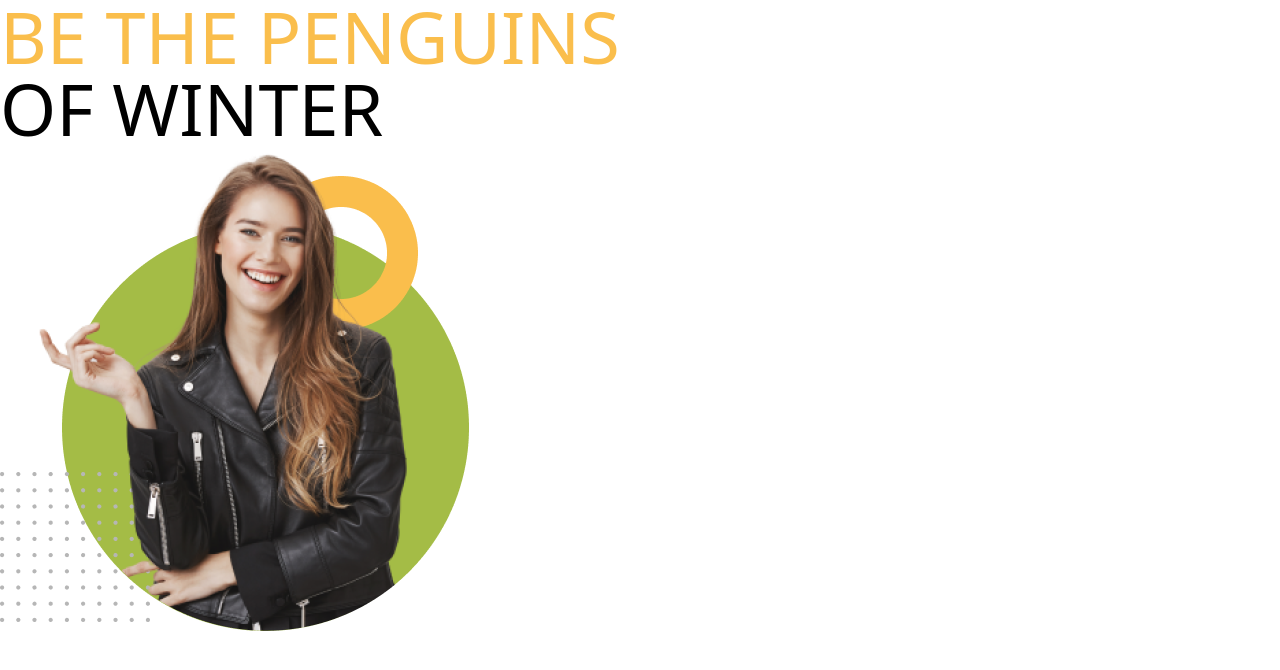
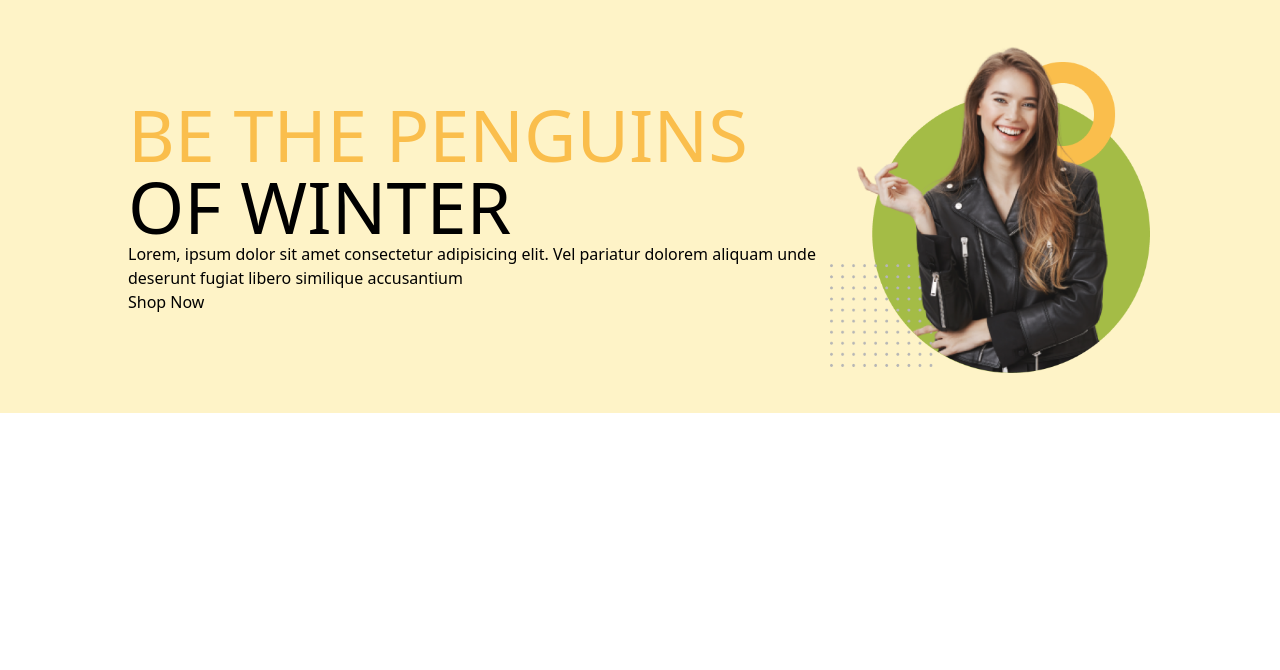
Before and after one commit to bishaldebroy007/Penguin-Fashion-Website-Tailwind, a plain HTML site: page index.html in a window 1280 px wide. Drawn offline with nearby package versions, Linux system fonts and the light colour scheme.

Commit message:
header section structure done

```diff
--- a/index.html
+++ b/index.html
@@ -7,12 +7,21 @@
     <script src="https://cdn.tailwindcss.com"></script>
 </head>
 <body>
-    <header>
-        <div>
+    <header class="bg-amber-100 px-32 py-10">
+        <!-- nav section -->
+        <nav>
+
+        </nav>
+
+        <!-- Banner Section -->
+        <div class="flex justify-between items-center">
             <div>
                 <h1 class="text-7xl">
                     <span class="text-[#FABE4C]">BE THE PENGUINS</span><br>
                     OF WINTER</h1>
+                    <p>Lorem, ipsum dolor sit amet consectetur adipisicing elit. Vel pariatur dolorem aliquam
+                        unde deserunt fugiat libero similique accusantium</p>
+                    <button>Shop Now</button>
             </div>
             <div>
                 <img src="images\model.png" alt="Model's Image">
```
